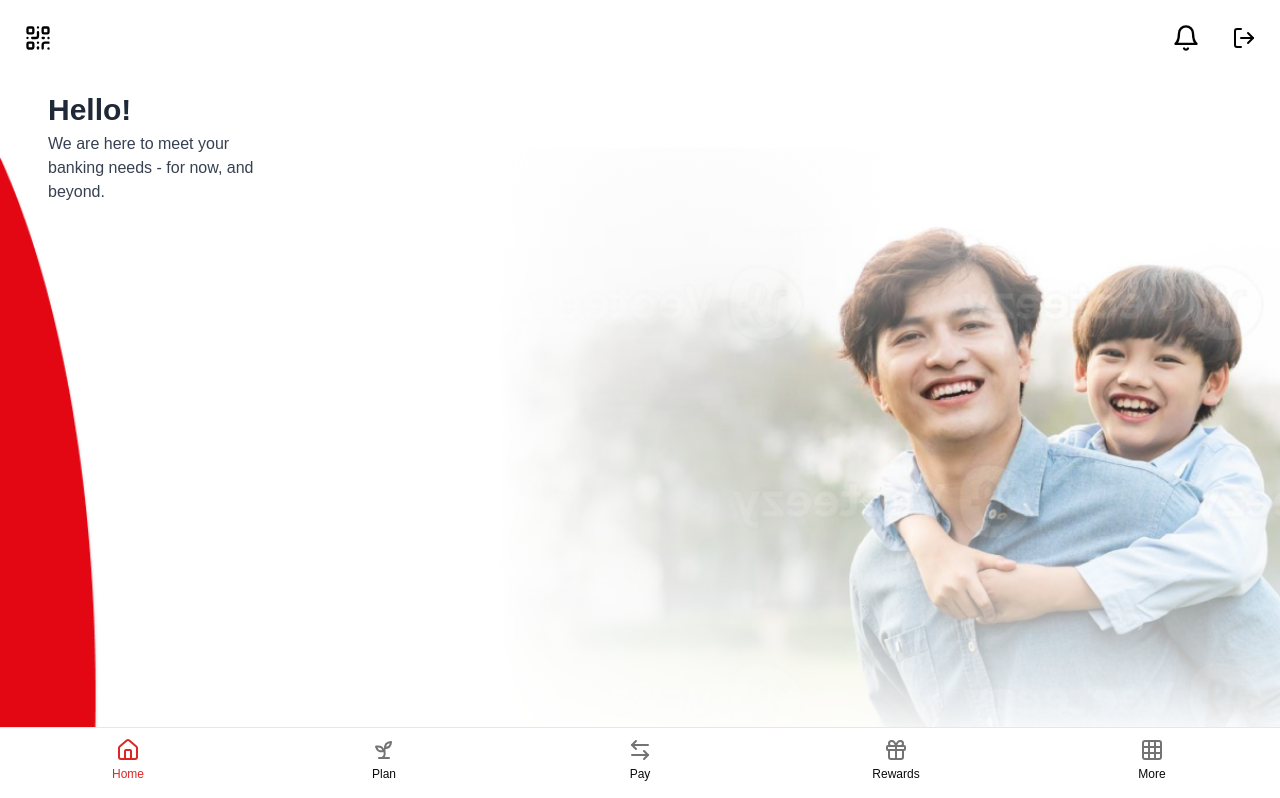
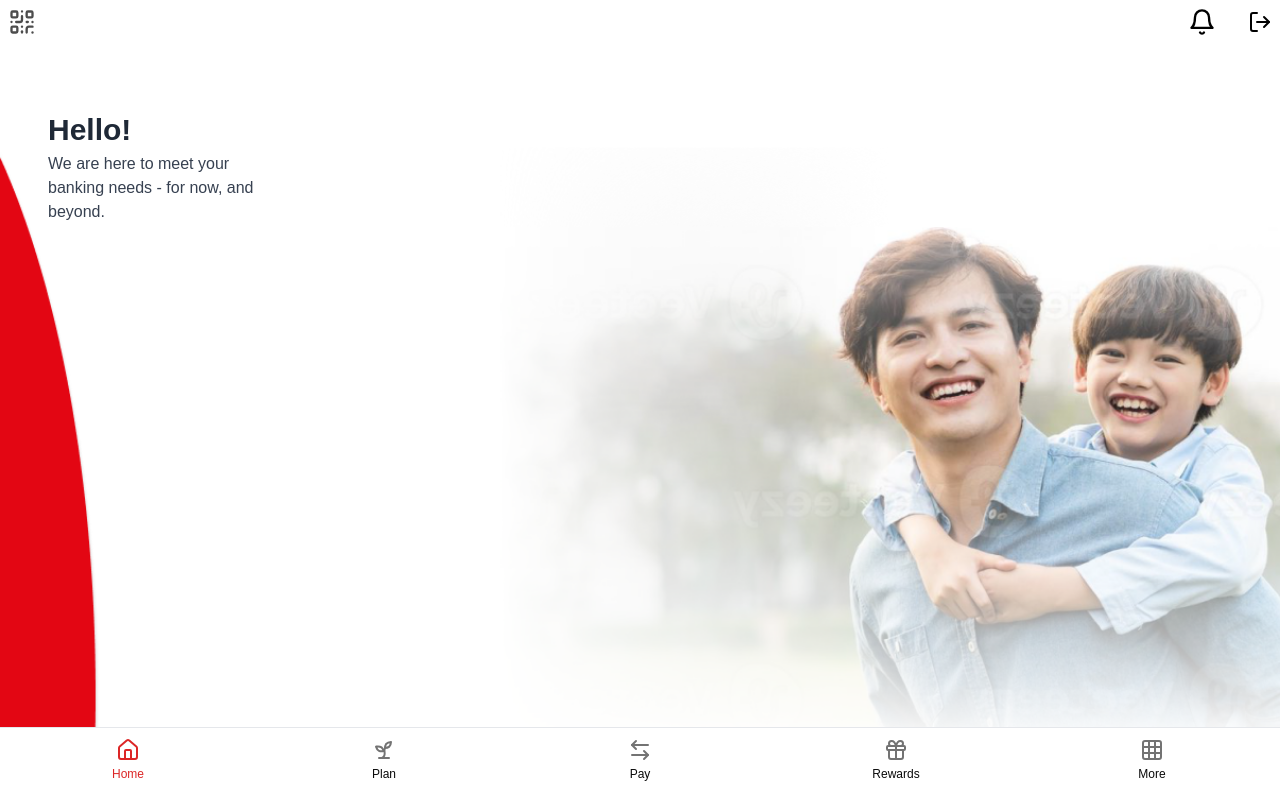
Before and after one commit to JoelSngZhenWei/BonusPlusEnhanced, a Next.js app in the folder bonusplusenhanced/: page /home in a window 1280 px wide. Shown: the top 798 px of the page. Built offline with nearby package versions, Linux system fonts and the light colour scheme.

Commit message:
jdhhh hdjj

```diff
--- a/bonusplusenhanced/app/home/page.tsx
+++ b/bonusplusenhanced/app/home/page.tsx
@@ -16,6 +16,17 @@ export default function Component() {
 
   return (
     <div className="min-h-screen bg-ocbc-white pb-16">
+    <header className="fixed top-0 left-0 w-full z-50 bg-transparent">
+        <div className="">
+          <div className="flex justify-between items-center">
+            <QrCodeScannerIcon isDark={true} />
+            <div className="flex items-center gap-4">
+              <NotificationIcon isDark={true} />
+              <LogoutButton isDark={false} />
+            </div>
+          </div>
+        </div>
+      </header>
       {/* Hero Section */}
       <div className="relative">
         <Image
@@ -25,17 +36,7 @@ export default function Component() {
           height={1174}
           className="w-full h-auto"
         />
-        <div className="absolute top-0 left-0 w-full p-4">
-          <div className="flex justify-between items-center">
-          <QrCodeScannerIcon isDark={true} />
-            <div className="flex items-center gap-4">
-            <NotificationIcon isDark={true} />
-              {/* <Link href="/" className="text-blue-500 font-medium">
-                Logout
-              </Link> */}
-              <LogoutButton isDark={false}/>
-            </div>
-          </div>
+        <div className="absolute top-0 left-0 w-full p-4 pt-20">
           <div className="mt-8 mx-8">
             <h1 className="text-3xl font-bold text-gray-800">Hello!</h1>
             <p className="mt-1 text-gray-700 max-w-[250px]">
```
